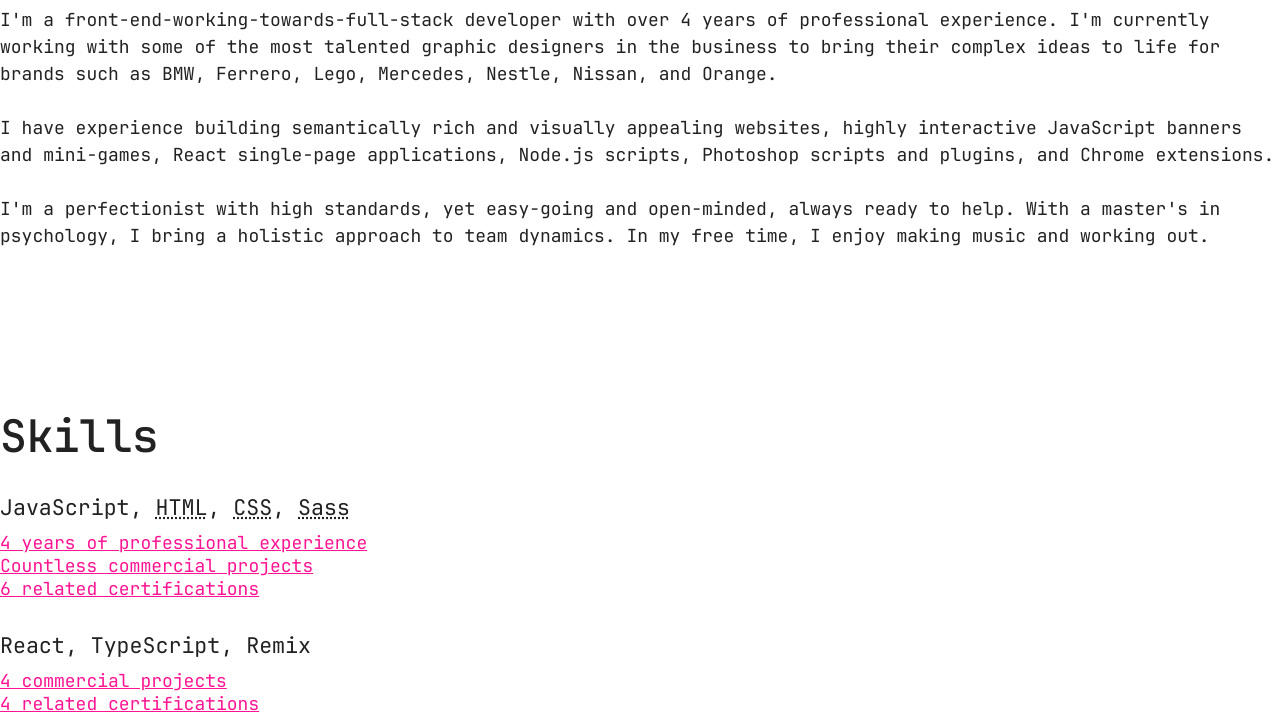
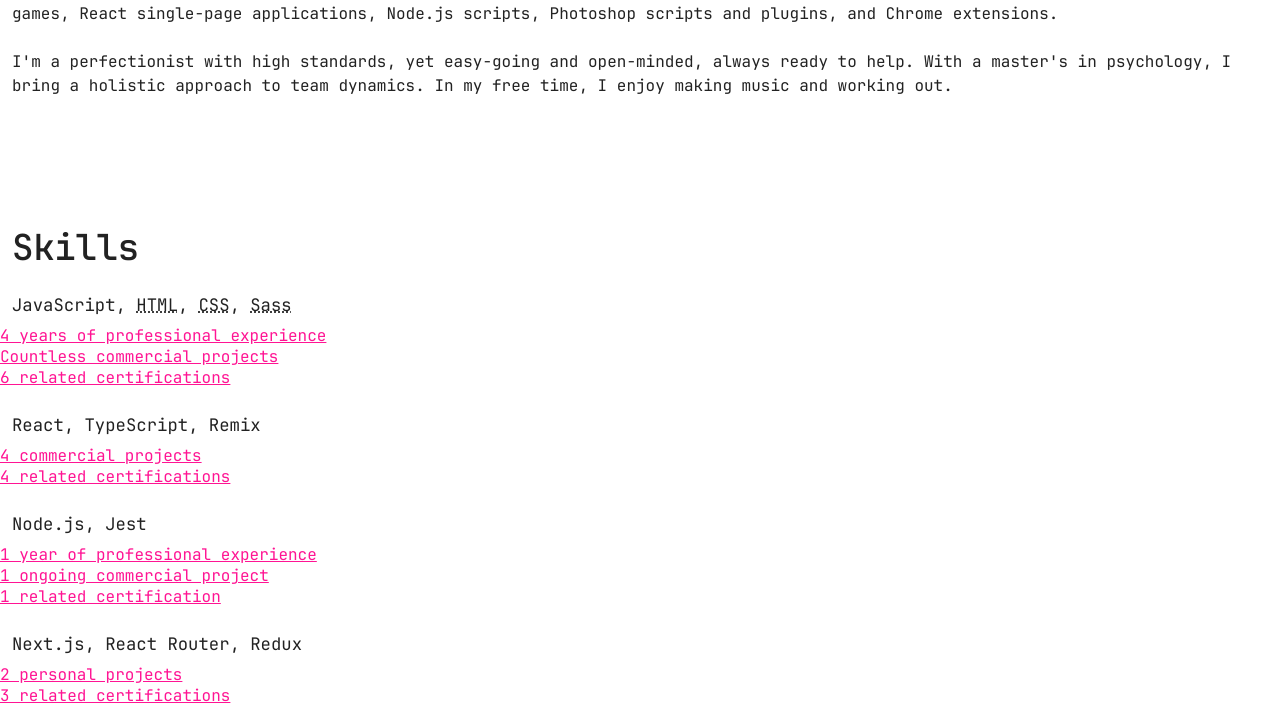
Before and after one commit to dawidlehai/dawidlehai.github.io, a plain HTML site: page index.html in a window 1280 px wide. Shown: the part 639-1367 px from the top of the page. Drawn offline with Linux system fonts and the light colour scheme.

Commit message:
feat: working on sizing

```diff
--- a/main.css
+++ b/main.css
@@ -24,7 +24,9 @@
 
 html {
   box-sizing: border-box;
-  font-size: 62.5%;
+  font-size: 50%;
+  /* font-size: 62.5%; */
+  /* font-size: 56.25%; */
 }
 
 *,
@@ -39,25 +41,25 @@ body {
   background-color: var(--color-bg);
   color: var(--color-text);
   font-weight: 400;
-  font-size: 1.8rem;
+  font-size: 2rem;
   font-family: "JetBrains Mono", monospace;
   overflow-wrap: break-word;
 }
 
+ul {
+  padding-inline-start: 0;
+  list-style: none;
+}
+
 p {
   text-wrap: pretty;
-  margin-block-start: 1.5em;
-  margin-block-end: 1.5em;
+  margin-inline: 0.75em;
+  margin-block: 1.5em;
   line-height: 1.5;
 }
 
 a:is(:link, :visited, :hover, :active) {
   color: var(--color-link);
-}
-
-ul {
-  padding-inline-start: 0;
-  list-style: none;
 }
 
 .title,
@@ -66,6 +68,7 @@ ul {
 .subsection-heading,
 .small-heading {
   text-wrap: balance;
+  margin-inline: 1.5rem;
 }
 
 .title {
```
